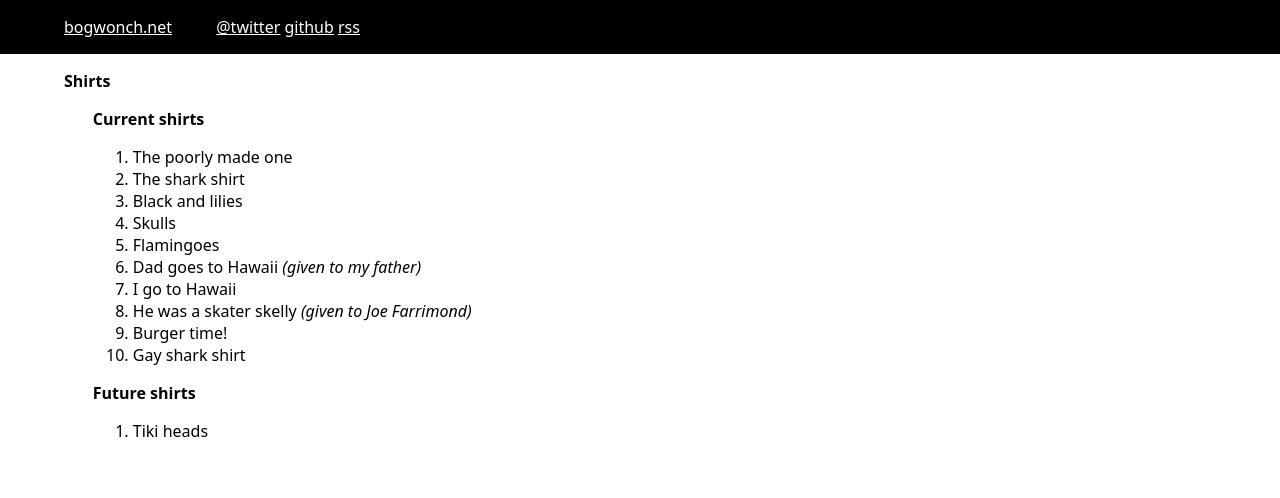
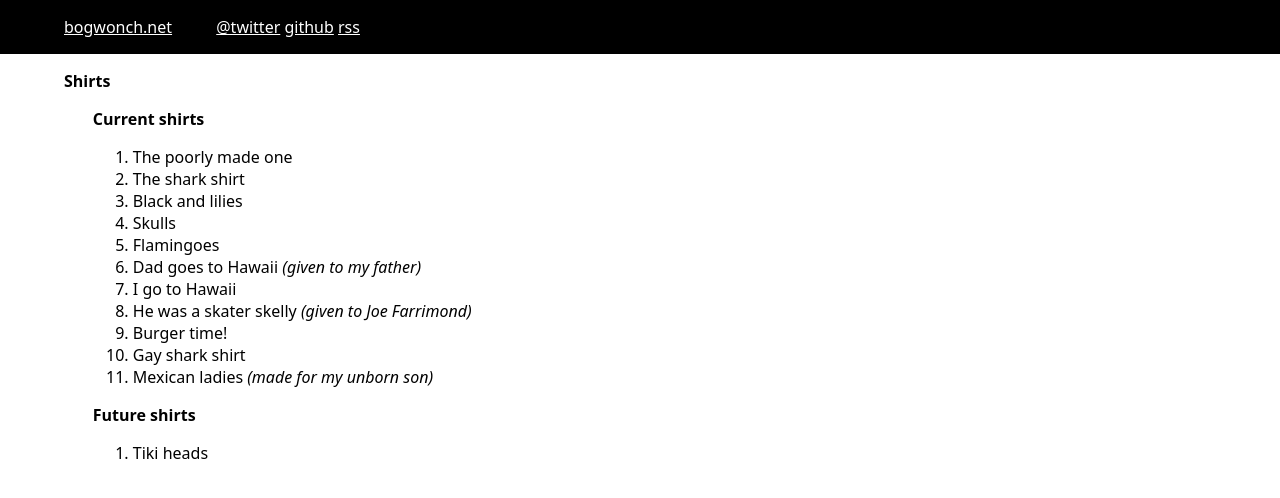
Before and after one commit to bogwonch/bogwonch.github.io, a Jekyll site: the page built from shirts.md, in a window 1280 px wide. Shown: the top 498 px of the page. Built offline with Jekyll 4.4.1, drawn with Linux system fonts in a browser that asks for light colours.

Commit message:
adds JGHs shirt to the list

```diff
--- a/shirts.md
+++ b/shirts.md
@@ -15,7 +15,8 @@ permalink: /shirts
 7.  I go to Hawaii
 8.  He was a skater skelly *(given to Joe Farrimond)*
 9.  Burger time!
-10.  Gay shark shirt
+10. Gay shark shirt
+11. Mexican ladies *(made for my unborn son)*
 
 # Future shirts
 
```
